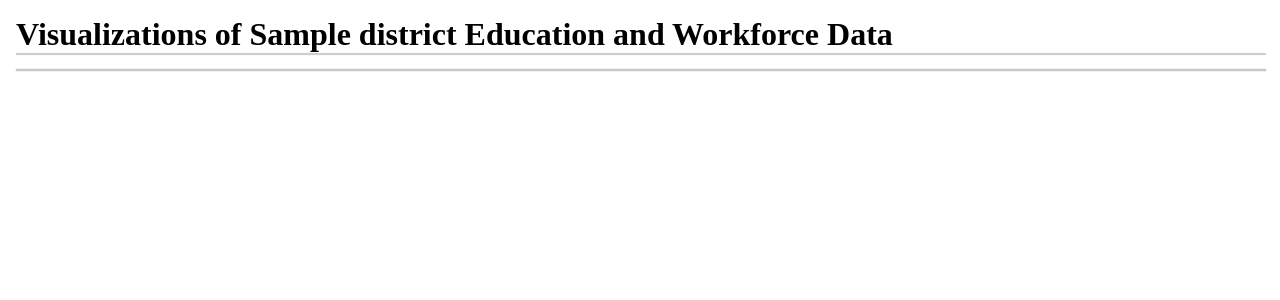
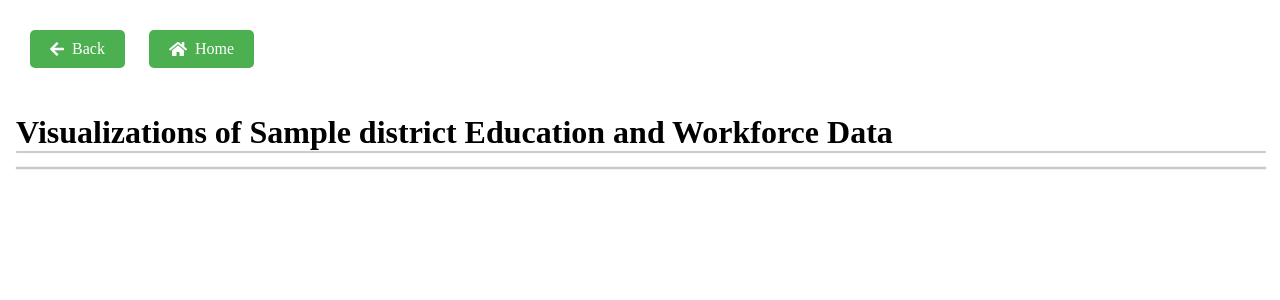
Before and after one commit to jaiswalritika/Education-and-Employment-Insight-using-Census-Data, a Flask app: template app/templates/visualization_dist.html in a window 1280 px wide. Shown: the top 300 px of the page. Run offline with Flask 3, Linux system fonts and the light colour scheme; the template is opened without the code that fills it: most values are stand-ins (such as "Sample title", 1, 10 or a date in 2020); some libraries are stand-ins or nearby versions.

Commit message:
fix issue

```diff
--- a/app/app.py
+++ b/app/app.py
@@ -28,13 +28,59 @@ def bar_chart(dataset,params,region,area_type):
         total_persons=dataset['total '+params].astype(float)
         total_employed = ((dataset[params+' main worker'].astype(float) + dataset[params+' marginal worker'].astype(float))/total_persons)*100
         total_unemmployed = ((dataset[params+' unemployed'].astype(float) + dataset[params+' MAW'].astype(float))/total_persons)*100
-        fig.add_trace(go.Bar(x=dataset['Education level'], y=(total_persons/total_pop_list)*100, name='Total %'))
-        fig.add_trace(go.Bar(x=dataset['Education level'], y=total_unemmployed, name='Unemployed %'))
-        fig.add_trace(go.Bar(x=dataset['Education level'], y=total_employed, name='Employed %'))
-        fig.update_layout(barmode='group', title=f'{region} ({area_type}) {params} Education and Workforce Data',
-                          xaxis_title='Education Level', yaxis_title='Percentage')
+        fig.add_trace(go.Bar(x=dataset['Education level'], y=(total_persons/total_pop_list)*100, name='Total %', width=0.25))
+        fig.add_trace(go.Bar(x=dataset['Education level'], y=total_unemmployed, name='Unemployed %', width=0.25))
+        fig.add_trace(go.Bar(x=dataset['Education level'], y=total_employed, name='Employed %', width=0.25))
+
+        fig.update_layout(
+            barmode='group',
+            title={
+                'text': f'{region} ({area_type}) {params} Education and Workforce Data',
+                'y':0.95,
+                'x':0.5,
+                'xanchor': 'center',
+                'yanchor': 'top',
+                'font': dict(size=24)
+            },
+            xaxis_title={
+                'text': 'Education Level',
+                'font': dict(size=16)
+            },
+            yaxis_title={
+                'text': 'Percentage',
+                'font': dict(size=16)
+            },
+            width=1200,
+            height=700,
+            showlegend=True,
+            legend=dict(
+                font=dict(size=14),
+                yanchor="top",
+                y=0.99,
+                xanchor="right",
+                x=0.99
+            ),
+            plot_bgcolor='white',
+            xaxis=dict(
+                tickfont=dict(size=12),
+                showgrid=True,
+                gridwidth=1,
+                gridcolor='lightgray'
+            ),
+            yaxis=dict(
+                tickfont=dict(size=12),
+                showgrid=True,
+                gridwidth=1,
+                gridcolor='lightgray'
+            ),
+            margin=dict(l=50, r=50, t=80, b=50)
+        )
     else:
-        fig.update_layout(title="No data available for this state and area type.")
+        fig.update_layout(
+            title="No data available for this state and area type.",
+            width=1200,
+            height=700
+        )
     fig_json_total = json.dumps(fig, cls=plotly.utils.PlotlyJSONEncoder)
     return fig_json_total
 
--- /dev/null
+++ b/app/static/css/styles.css
@@ -0,0 +1,32 @@
+.nav-button {
+    display: inline-flex;
+    align-items: center;
+    padding: 10px 20px;
+    margin: 10px;
+    background-color: #4CAF50;
+    color: white;
+    border: none;
+    border-radius: 5px;
+    cursor: pointer;
+    text-decoration: none;
+    font-size: 16px;
+    transition: all 0.3s ease;
+}
+
+.nav-button:hover {
+    background-color: #45a049;
+    transform: translateY(-2px);
+    box-shadow: 0 4px 8px rgba(0,0,0,0.1);
+}
+
+.nav-button i {
+    margin-right: 8px;
+}
+
+.nav-controls {
+    display: block;
+    padding: 20px;
+    background-color: #fff;
+    width: 100%;
+    box-sizing: border-box;
+}
--- a/app/templates/visualization_dist.html
+++ b/app/templates/visualization_dist.html
@@ -21,13 +21,23 @@
             border-radius: 12px;
         }
     </style>
+    <link rel="stylesheet" href="https://cdnjs.cloudflare.com/ajax/libs/font-awesome/5.15.4/css/all.min.css">
+    <link rel="stylesheet" href="{{ url_for('static', filename='css/styles.css') }}">
 </head>
 
 <body>
-    <div>
-        <a href="{{ url_for('home') }}" title="Home">
-            <i class="fa fa-home"></i> <!-- Font Awesome home icon -->
+    <div class="container">
+        <div class="row mt-3 mb-3">
+            <div class="col">
+                <div class="nav-controls">
+                    <a href="javascript:history.back()" class="nav-button">
+                        <i class="fas fa-arrow-left"></i> Back
                     </a>
+                    <a href="{{ url_for('home') }}" class="nav-button">
+                        <i class="fas fa-home"></i> Home
+                    </a>
+                </div>
+            </div>
         </div>
         <div class="visual">
             <h1>Visualizations of {{data["district"]}} Education and Workforce Data</h1>
@@ -35,6 +45,7 @@
             <div id="chart_males"></div>
             <div id="chart_females"></div>
             <div id="map"></div>
+        </div>
     </div>
     <script>
         var fig_total = {{ data['fig_json'] | safe }};
```
Also changed, not shown: app/templates/visualization.html (+8 -5 lines). Lines whose indentation alone changed are shown as unchanged.
